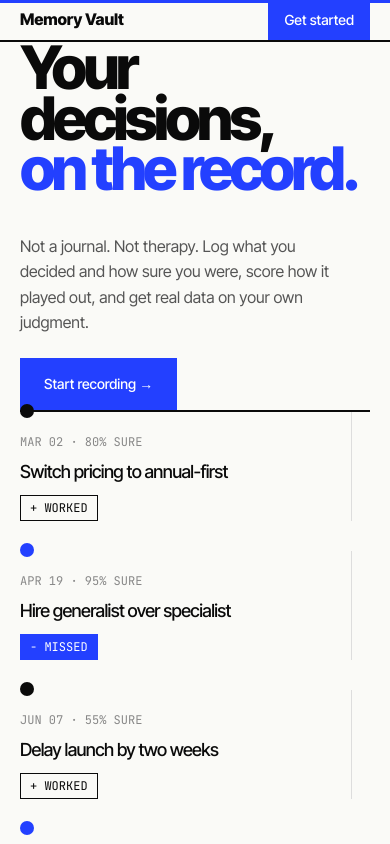
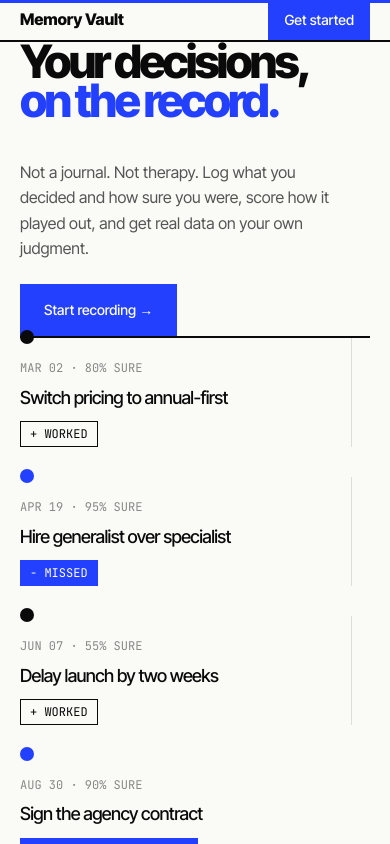
Before and after one commit to ShakilUrRehman21/digital-memory-vault, a Next.js app: page / in a window 390 px wide. Shown: the top 844 px of the page. Built offline with nearby package versions, Linux system fonts and the light colour scheme; no server answers.

Commit message:
Improve landing layout on small screens

```diff
--- a/components/landing.css
+++ b/components/landing.css
@@ -9,7 +9,7 @@
 .mv-btn:hover{background:var(--mv-ink);transform:translateY(-2px)}
 .mv-btn-sm{padding:9px 16px}
 .mv-hero{display:grid;grid-template-columns:1fr auto;align-items:end;gap:40px;padding-top:64px;padding-bottom:64px}
-.mv-hero h1{font-weight:800;font-size:clamp(60px,10.5vw,160px);line-height:.84;letter-spacing:-.065em}
+.mv-hero h1{font-weight:800;font-size:clamp(46px,10.5vw,160px);line-height:.84;letter-spacing:-.065em}
 .mv-hero h1 span{color:var(--mv-blue)}
 .mv-side{max-width:320px}.mv-side p{font-size:16px;line-height:1.6;color:#555;margin-bottom:22px}
 .mv-tl{border-top:2px solid var(--mv-ink);display:grid;grid-template-columns:repeat(4,1fr)}
```
